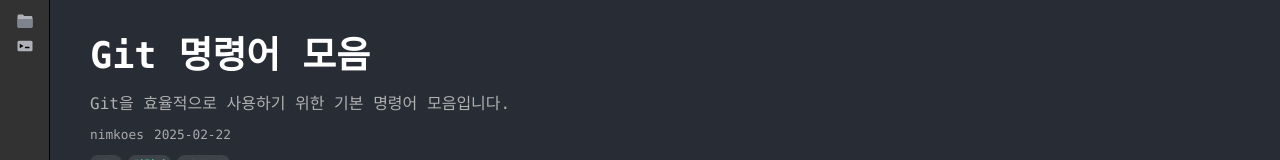
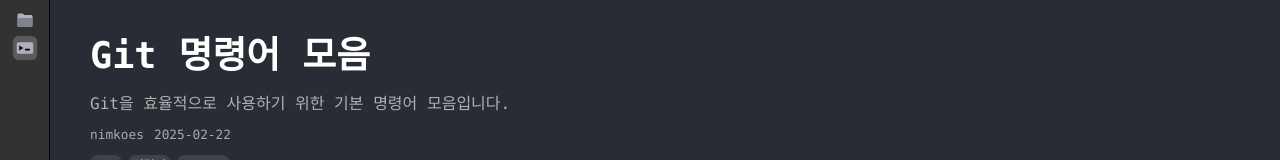
Before and after one commit to nimkoes/tech-blog, a Next.js app: page /tech-blog/post/0001250302-git in a window 1280 px wide. Shown: the top 160 px of the page. Built offline with nearby package versions, Linux system fonts and the light colour scheme.

Commit message:
내비게이션 버튼 수정 - 영역이 열린 상태인 경우 스타일 적용

```diff
--- a/src/app/layout.tsx
+++ b/src/app/layout.tsx
@@ -12,7 +12,7 @@ export default function RootLayout({ children }: Readonly<{ children: React.Reac
   const [isLogVisible, setIsLogVisible] = useState(true);
   const [logs, setLogs] = useState<string[]>([]);
 
-  /* MD 파일 선택 시 로그 추가*/
+  /* MD 파일 선택 시 로그 추가 */
   const handleFileSelect = (fileName: string) => {
     const timestamp = new Date().toLocaleString("ko-KR", {
       year: "numeric",
@@ -33,21 +33,21 @@ export default function RootLayout({ children }: Readonly<{ children: React.Reac
     </head>
     <body className={styles.home}>
     <NavigationView
+      isCategoryOpen={isCategoryVisible}
+      isLogOpen={isLogVisible}
       toggleCategory={() => setIsCategoryVisible((prev) => !prev)}
       toggleLog={() => setIsLogVisible((prev) => !prev)}
     />
-    {/*<div className={styles.page}>*/}
-    <div className={styles.page} style={{height: isLogVisible ? "calc(100vh - 150px)" : "100vh"}}>
-        <div className={styles.subPage}>
-          {isCategoryVisible && <CategoryView
-            onClose={() => setIsCategoryVisible(false)}
-            onFileSelect={handleFileSelect}
-          />}
-          <div className={styles.contentsView}>{children}</div>
-        </div>
-        {isLogVisible && <LogView logs={logs} onClose={() => setIsLogVisible(false)}/>}
+    <div className={styles.page} style={{ height: isLogVisible ? "calc(100vh - 150px)" : "100vh" }}>
+      <div className={styles.subPage}>
+        {isCategoryVisible && (
+          <CategoryView onClose={() => setIsCategoryVisible(false)} onFileSelect={handleFileSelect} />
+        )}
+        <div className={styles.contentsView}>{children}</div>
       </div>
+      {isLogVisible && <LogView logs={logs} onClose={() => setIsLogVisible(false)} />}
+    </div>
     </body>
     </html>
-);
+  );
 }
--- a/src/components/NavigationView/NavigationView.module.scss
+++ b/src/components/NavigationView/NavigationView.module.scss
@@ -9,7 +9,7 @@ $nav-font-size: 1rem;
   background-color: #323232;
   align-items: center;
   justify-content: flex-start;
-  padding: 10px 0;
+  padding: 10px 10px;
   border-right: 1px solid #000;
 }
 
@@ -18,6 +18,7 @@ $nav-font-size: 1rem;
   display: flex;
   flex-direction: column;
   align-items: center;
+  gap: 5px;
 }
 
 /* 📌 개별 버튼 스타일 */
@@ -27,12 +28,17 @@ $nav-font-size: 1rem;
   color: #a9b7c6;
   font-size: $nav-font-size;
   cursor: pointer;
-  padding: 3px;
+  padding: 2px;
   border-radius: 5px;
-  transition: background 0.2s, transform 0.2s;
+  transition: background 0.4s, transform 0.4s;
 
   &:hover {
-    background: #4e5254;
+    background-color: rgba(255, 255, 255, 0.1); // 마우스 오버 시 색상 강조
+    transform: scale(1.1);
+  }
+
+  &.active {
+    background-color: rgba(255, 255, 255, 0.2); // 열린 상태 유지
     transform: scale(1.1);
   }
 
--- a/src/components/NavigationView/NavigationView.tsx
+++ b/src/components/NavigationView/NavigationView.tsx
@@ -3,22 +3,35 @@
 import styles from "./NavigationView.module.scss";
 
 const NavigationView = ({
+                          isCategoryOpen,
+                          isLogOpen,
                           toggleCategory,
                           toggleLog,
                         }: {
+  isCategoryOpen: boolean;
+  isLogOpen: boolean;
   toggleCategory: () => void;
   toggleLog: () => void;
 }) => {
   return (
     <aside className={styles.navigationView}>
       <div className={styles.navigation}>
-        <button className={styles.navButton} onClick={toggleCategory}>
+        {/* 📌 카테고리 버튼 */}
+        <button
+          className={`${styles.navButton} ${isCategoryOpen ? styles.active : ""}`}
+          onClick={toggleCategory}
+        >
           <svg width="24" height="24" viewBox="0 0 24 24" fill="none" xmlns="http://www.w3.org/2000/svg">
             <path fill="#AEB2B8" d="M2 4c0-1.1.9-2 2-2h5l2 2h9c1.1 0 2 .9 2 2v12c0 1.1-.9 2-2 2H4c-1.1 0-2-.9-2-2V4z"/>
             <path fill="#7D848D" d="M2 8h20v10c0 1.1-.9 2-2 2H4c-1.1 0-2-.9-2-2V8z"/>
           </svg>
         </button>
-        <button className={styles.navButton} onClick={toggleLog}>
+
+        {/* 📌 로그 버튼 */}
+        <button
+          className={`${styles.navButton} ${isLogOpen ? styles.active : ""}`}
+          onClick={toggleLog}
+        >
           <svg width="24" height="24" viewBox="0 0 24 24" fill="none" xmlns="http://www.w3.org/2000/svg">
             <rect width="20" height="14" x="2" y="5" rx="2" ry="2" fill="#AEB2B8"/>
             <path fill="black" d="M5 9l5 3-5 3V9zM12 15h6v-2h-6v2z"/>
```
